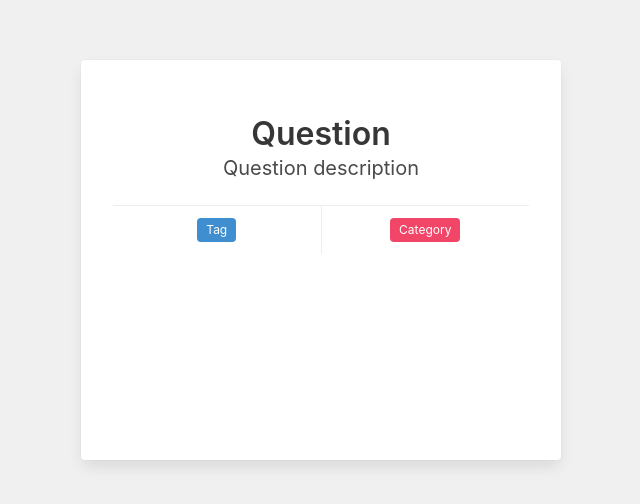
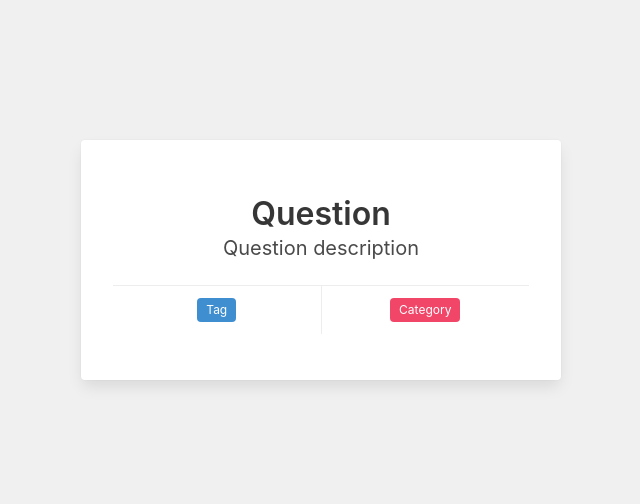
Before and after one commit to ShinyRa/even-studeren, a React (Vite) app: page /#/quiz in a window 1280 px wide. Shown: the part 140-644 px from the top of the page, without its empty margins (319-959 px from the left). Built offline with nearby package versions, Linux system fonts and the light colour scheme; a web font is replaced by a local one.

Commit message:
feat: Quizcard styling

```diff
--- a/src/components/quizcard/QuizCard.scss
+++ b/src/components/quizcard/QuizCard.scss
@@ -1,5 +1,5 @@
 .flippable {
-    height: 25rem;
+    height: 15rem;
     width: 30rem;
 
     transform-style: preserve-3d;
```
Also changed, not shown: src/components/quizcard/QuizCard.tsx (+4 -4 lines).
